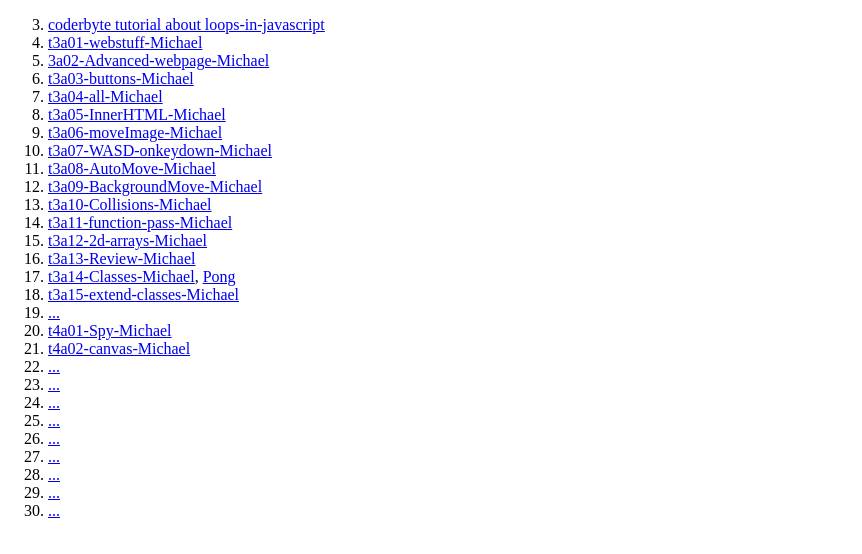
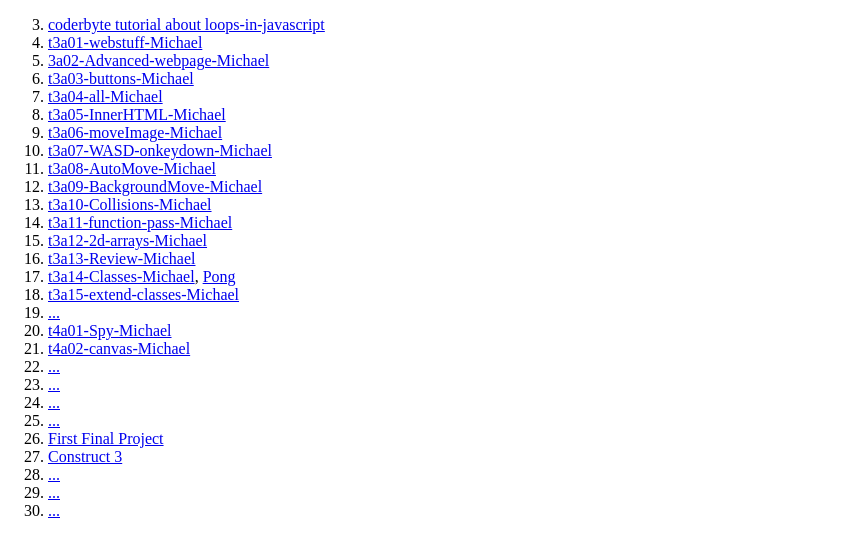
Before and after one commit to Incind0/Michael-GameDev-2019, a plain HTML site: page index.html in a window 1280 px wide. Shown: the part 104-658 px from the top of the page, without its empty margins (0-862 px from the left). Drawn offline with Linux system fonts and the light colour scheme.

Commit message:
Update index.html

```diff
--- a/index.html
+++ b/index.html
@@ -27,8 +27,8 @@
 <li><a href="...">...</a>
 <li><a href="...">...</a>
 <li><a href="...">...</a>
-<li><a href="...">...</a>
-<li><a href="...">...</a>
+<li><a href="Pong2.html">First Final Project</a>
+<li><a href="C3">Construct 3</a>
 <li><a href="...">...</a>
 <li><a href="...">...</a>
 <li><a href="...">...</a>
```
